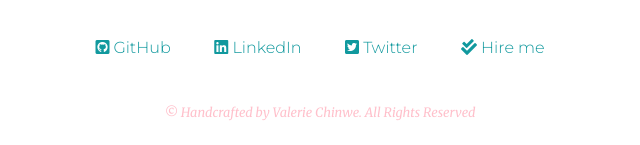
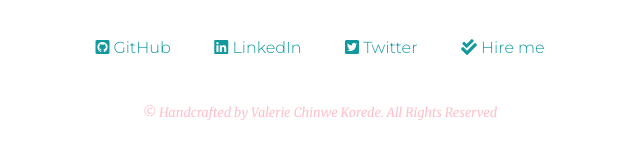
Before and after one commit to valeriechinwe/website, a plain HTML site: page index.html in a window 1280 px wide. Shown: the part 2107-2252 px from the top of the page, 320-960 px from the left. Drawn offline with Linux system fonts and the light colour scheme.

Commit message:
updated copyright

```diff
--- a/index.html
+++ b/index.html
@@ -86,7 +86,7 @@
       <a class="footer-link" href="https://www.linkedin.com/in/valerie-chinwe-korede-0155b220b/" target="_blank"> <i class="fab fa-linkedin"></i> LinkedIn</a>
       <a class="footer-link" href="https://twitter.com/chinweawobade/" target="_blank"><i class="fab fa-twitter-square"></i> Twitter</a>
       <a class="footer-link" href="mailto:v.c.k.a@outlook.com" target="_blank"><i class="fas fa-check-double"></i> Hire me</a>
-      <p class="copyright">© Handcrafted by Valerie Chinwe. All Rights Reserved</p>
+      <p class="copyright">© Handcrafted by Valerie Chinwe Korede. All Rights Reserved</p>
     </div>
 
 
```
